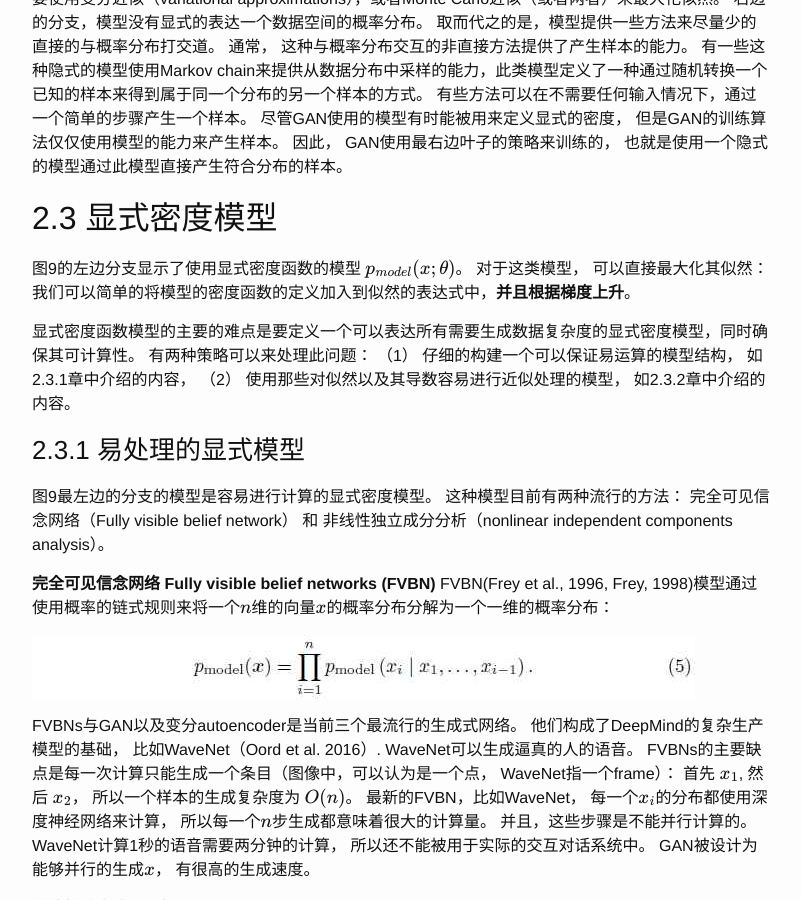
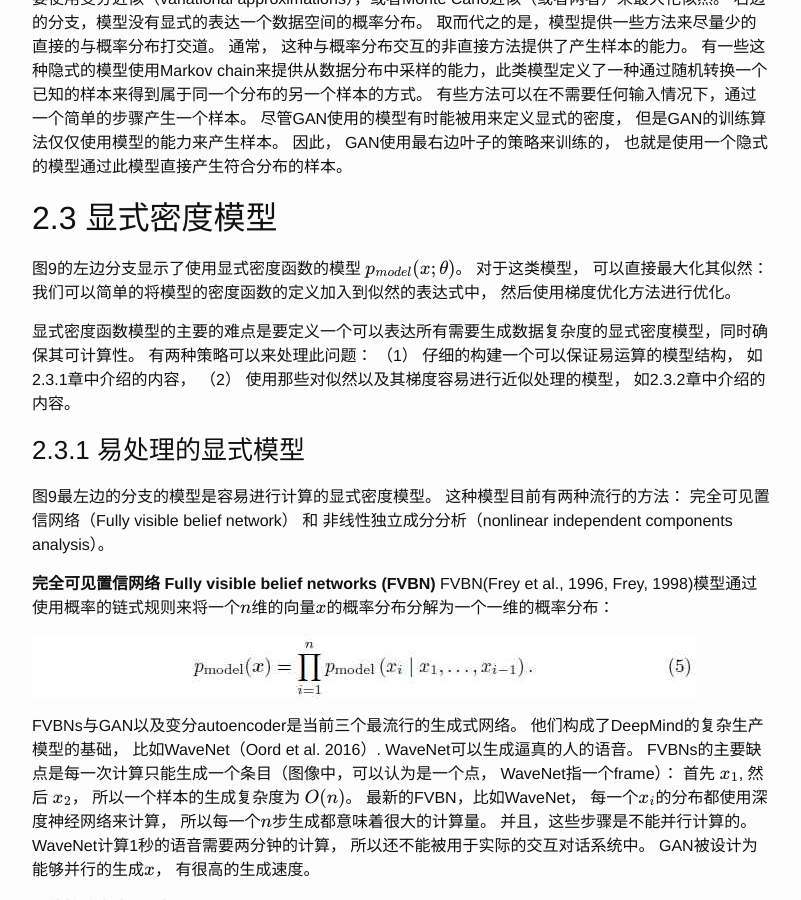
Before and after one commit to sinpycn/sinpycn.github.io, a Jekyll site: the page built from _posts/research/gan/2017-04-29-GAN-Tutorial-How-do-generative-models-work.md, in a window 1280 px wide and 900 px high, scrolled down 2593 px. Shown: the whole window, without its empty margins (238-1039 px from the left). Built offline with Jekyll 4.4.1, drawn with Linux system fonts in a browser that asks for light colours; formulas are drawn with MathJax 3; some of the changed text lies outside the part shown.

Commit message:
Update 2017-04-29-GAN-Tutorial-How-do-generative-models-work.md

```diff
--- a/_posts/research/gan/2017-04-29-GAN-Tutorial-How-do-generative-models-work.md
+++ b/_posts/research/gan/2017-04-29-GAN-Tutorial-How-do-generative-models-work.md
@@ -66,17 +66,17 @@ GAN被设计来避免以前存在的很多缺点， 当然GAN也有自身的一
 ## 2.3 显式密度模型
 
 图9的左边分支显示了使用显式密度函数的模型 $$p_{model}(x;\theta)$$。
-对于这类模型， 可以直接最大化其似然： 我们可以简单的将模型的密度函数的定义加入到似然的表达式中，**并且根据梯度上升**。
+对于这类模型， 可以直接最大化其似然： 我们可以简单的将模型的密度函数的定义加入到似然的表达式中， 然后使用梯度优化方法进行优化。
 
 显式密度函数模型的主要的难点是要定义一个可以表达所有需要生成数据复杂度的显式密度模型，同时确保其可计算性。
 有两种策略可以来处理此问题： （1） 仔细的构建一个可以保证易运算的模型结构， 如2.3.1章中介绍的内容，
-（2） 使用那些对似然以及其导数容易进行近似处理的模型， 如2.3.2章中介绍的内容。
+（2） 使用那些对似然以及其梯度容易进行近似处理的模型， 如2.3.2章中介绍的内容。
 
 ### 2.3.1 易处理的显式模型
 
-图9最左边的分支的模型是容易进行计算的显式密度模型。 这种模型目前有两种流行的方法： 完全可见信念网络（Fully visible belief network） 和 非线性独立成分分析（nonlinear independent components analysis）。
+图9最左边的分支的模型是容易进行计算的显式密度模型。 这种模型目前有两种流行的方法： 完全可见置信网络（Fully visible belief network） 和 非线性独立成分分析（nonlinear independent components analysis）。
 
-**完全可见信念网络 Fully visible belief networks (FVBN)**
+**完全可见置信网络 Fully visible belief networks (FVBN)**
 FVBN(Frey et al., 1996, Frey, 1998)模型通过使用概率的链式规则来将一个$$n$$维的向量$$x$$的概率分布分解为一个一维的概率分布：
 
 ![Equation 5](/images/201704/28/eq05.jpg)
```
Also changed, not shown: other parts of _posts/research/gan/2017-04-29-GAN-Tutorial-How-do-generative-models-work.md (+2 -2 lines).
